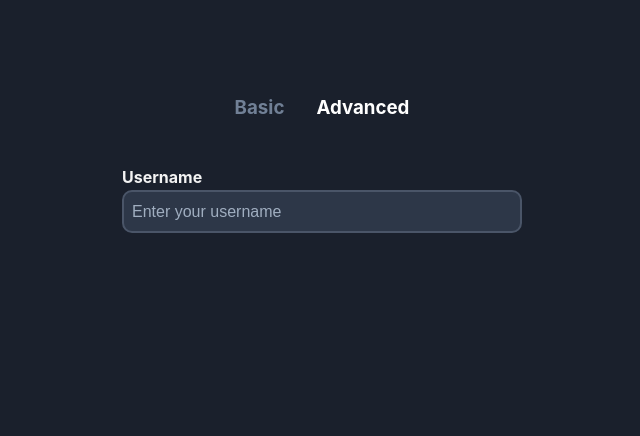
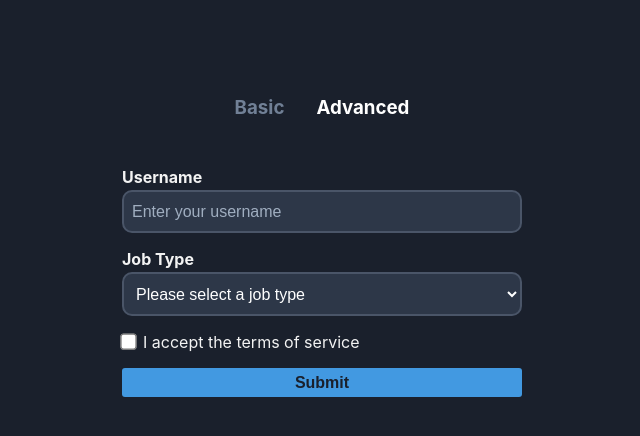
Before and after one commit to Asikni/forms-in-react, a React (Create React App) app: page / in a window 1280 px wide. Both pictures are taken after a click on the element "Advanced". Shown: the top 436 px of the page, without its empty margins (318-958 px from the left). Built offline with nearby package versions, Linux system fonts and the light colour scheme.

Commit message:
code was updated

```diff
--- a/src/components/AdvancedForm.js
+++ b/src/components/AdvancedForm.js
@@ -1,9 +1,50 @@
+import { Form, Formik } from "formik";
+import { advancedSchema } from "../schemas";
+import CustomCheckbox from "./CustomCheckbox";
+import CustomInput from "./CustomInput";
+import CustomSelect from "./CustomSelect";
+
+const onSubmit = async (values, actions) => {
+  console.log(values);
+  await new Promise((resolve) => setTimeout(resolve, 1000));
+  actions.resetForm();
+};
+
 const AdvancedForm = () => {
   return (
-    <form autoComplete="off">
-      <label htmlFor="username">Username</label>
-      <input id="username" type="text" placeholder="Enter your username" />
-    </form>
+    <Formik
+      initialValues={{ username: "", jobType: "", acceptedTos: false }} // "Accepted Terms of Service"
+      //these are form fields and we can name them anything
+      validationSchema={advancedSchema}
+      onSubmit={onSubmit}
+    >
+      {({ isSubmitting }) => (
+        <Form>
+          <CustomInput
+            label="Username"
+            name="username"  //attribute for identifying form fields(uniquely identifies form field) and connecting them to form libraries like Formik
+            type="text"   //if we put number here and then try to input text..that will not happen , wont allow
+            placeholder="Enter your username"
+          />
+          <CustomSelect
+            label="Job Type"
+            name="jobType"
+            placeholder="Please select a job"
+          >
+            <option value="">Please select a job type</option>
+            <option value="developer">Developer</option>
+            <option value="designer">Designer</option>
+            <option value="manager">Product Manager</option>
+            <option value="other">Other</option>
+          </CustomSelect>
+          <CustomCheckbox type="checkbox" name="acceptedTos" />  {/*by ticking it will value true */}
+
+          <button disabled={isSubmitting} type="submit">
+            Submit
+          </button>
+        </Form>
+      )}
+    </Formik>
   );
 };
 export default AdvancedForm;
--- a/src/components/BasicForm.js
+++ b/src/components/BasicForm.js
@@ -34,7 +34,7 @@
     onSubmit,
   });
 
-  console.log(errors);
+
 
   return (
     <form onSubmit={handleSubmit} autoComplete="off">
--- /dev/null
+++ b/src/components/CustomCheckbox.js
@@ -0,0 +1,22 @@
+import { useField } from "formik";
+
+const CustomCheckbox = ({ label, ...props }) => {
+  const [field, meta] = useField(props);
+
+  return (
+    <>
+      <div className="checkbox">
+        <input
+          {...field}
+          {...props}
+          className={meta.touched && meta.error ? "input-error" : ""}
+        />
+        <span>I accept the terms of service</span>
+
+      </div>
+
+      {meta.touched && meta.error && <div className="error">{meta.error}</div>}
+    </>
+  );
+};
+export default CustomCheckbox;
--- /dev/null
+++ b/src/components/CustomInput.jsx
@@ -0,0 +1,22 @@
+import { useField } from "formik";
+
+const CustomInput = ({ label, ...props }) => {
+  const [field, meta] = useField(props);// useField is a hook provided by Formik that helps connect form fields to the Formik context. It returns an array with two elements: field and meta.
+//field: This object contains properties and event handlers that you can spread onto form inputs.
+//It includes attributes like name, value, onChange, onBlur,etc.
+
+//meta: This object contains metadata about the field's state, such as whether it has been touched (touched), whether
+//it's currently being focused (active), and any error messages (error) associated with the field.
+return (
+    <>
+      <label>{label}</label>
+      <input
+        {...field}
+        {...props}
+        className={meta.touched && meta.error ? "input-error" : ""}  //same as basic
+      />
+      {meta.touched && meta.error && <div className="error">{meta.error}</div>}
+    </>
+  );
+};
+export default CustomInput;
--- /dev/null
+++ b/src/components/CustomSelect.jsx
@@ -0,0 +1,21 @@
+
+import { useField } from "formik";
+
+const CustomSelect = ({ label, ...props }) => {
+  const [field, meta] = useField(props);
+
+  return (
+    <>
+      <label>{label}</label>
+      <select
+        {...field}
+        {...props}
+
+        className={meta.touched && meta.error ? "input-error" : ""}
+      />
+
+      {meta.touched && meta.error && <div className="error">{meta.error}</div>}
+    </>
+  );
+};
+export default CustomSelect;
--- a/src/schemas/index.jsx
+++ b/src/schemas/index.jsx
@@ -19,7 +19,7 @@
 
 export const advancedSchema = yup.object().shape({
   username: yup
-    .string()
+    .string() //if we put it as number and write text then it'll show error...but we can write text then
     .min(3, "Username must be at least 3 characters long")
     .required("Required"),
   jobType: yup
```
